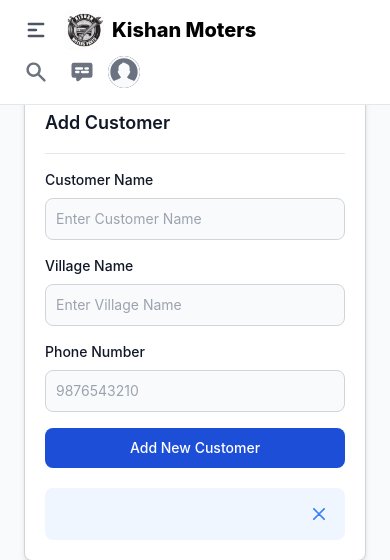
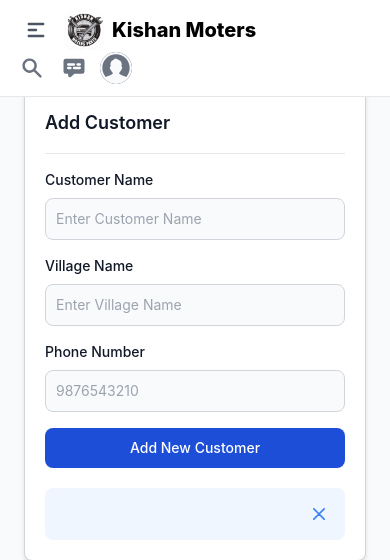
Before and after one commit to ratan-kumar-git/Inventory-Management-System, a Flask app: page /add_customer in a window 390 px wide. Shown: the top 560 px of the page. Run offline with Flask 3, Linux system fonts and the light colour scheme; a user stored in the database is signed in; data comes from the database, SQL or seed files in the repository; data that the repository does not hold is empty; some libraries are stand-ins or nearby versions.

Commit message:
responsive

```diff
--- a/templates/layout.html
+++ b/templates/layout.html
@@ -84,7 +84,7 @@
                 <div class="flex items-center lg:order-2">
                     <!-- Mobile Responsive Search Button -->
                     <button type="button" data-drawer-toggle="drawer-navigation" aria-controls="drawer-navigation"
-                        class="p-2 mr-1 text-gray-500 rounded-lg md:hidden hover:text-gray-900 hover:bg-gray-100 dark:text-gray-400 dark:hover:text-white dark:hover:bg-gray-700 focus:ring-4 focus:ring-gray-300 dark:focus:ring-gray-600">
+                        class="p-1 mr-2 text-gray-500 rounded-lg md:hidden hover:text-gray-900 hover:bg-gray-100 dark:text-gray-400 dark:hover:text-white dark:hover:bg-gray-700 focus:ring-4 focus:ring-gray-300 dark:focus:ring-gray-600">
                         <span class="sr-only">Toggle search</span>
                         <svg aria-hidden="true" class="w-6 h-6" fill="currentColor" viewBox="0 0 20 20"
                             xmlns="http://www.w3.org/2000/svg" aria-hidden="true">
@@ -117,7 +117,7 @@
                     {% if 'email' in session %}
                     <!-- Messages -->
                     <button type="button" data-dropdown-toggle="notification-dropdown"
-                        class="p-2 mr-1 md:mr-3 text-gray-500 rounded-lg hover:text-gray-900 hover:bg-gray-100 dark:text-gray-400 dark:hover:text-white dark:hover:bg-gray-700 focus:ring-4 focus:ring-gray-300 dark:focus:ring-gray-600">
+                        class="p-1 mr-2 md:mr-3 text-gray-500 rounded-lg hover:text-gray-900 hover:bg-gray-100 dark:text-gray-400 dark:hover:text-white dark:hover:bg-gray-700 focus:ring-4 focus:ring-gray-300 dark:focus:ring-gray-600">
                         <span class="sr-only">View Messages</span>
                         <!-- Bell icon -->
                         <svg class="w-7 h-7 text-gray-500 dark:text-white" aria-hidden="true"
```
